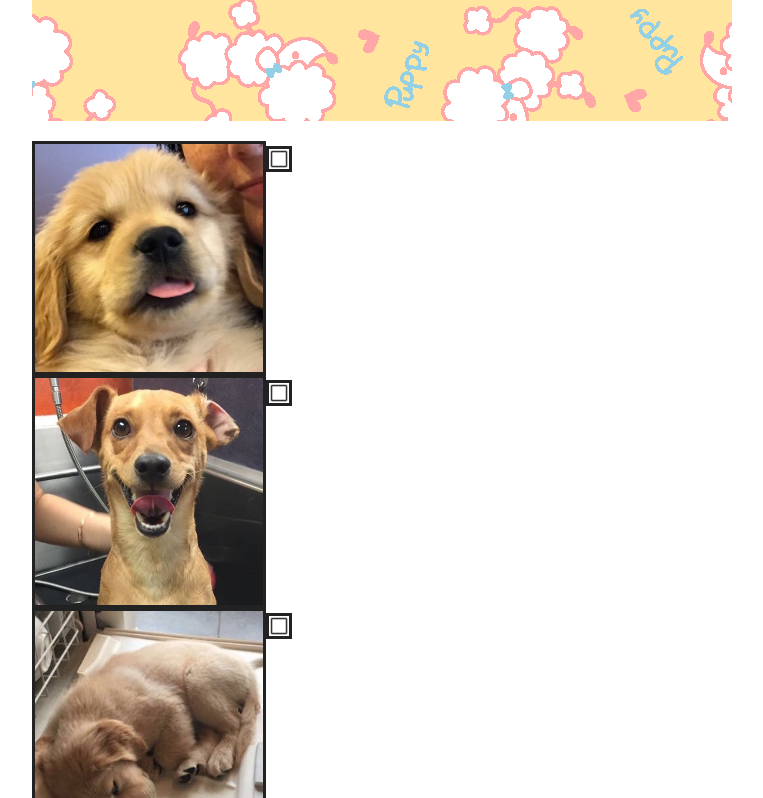
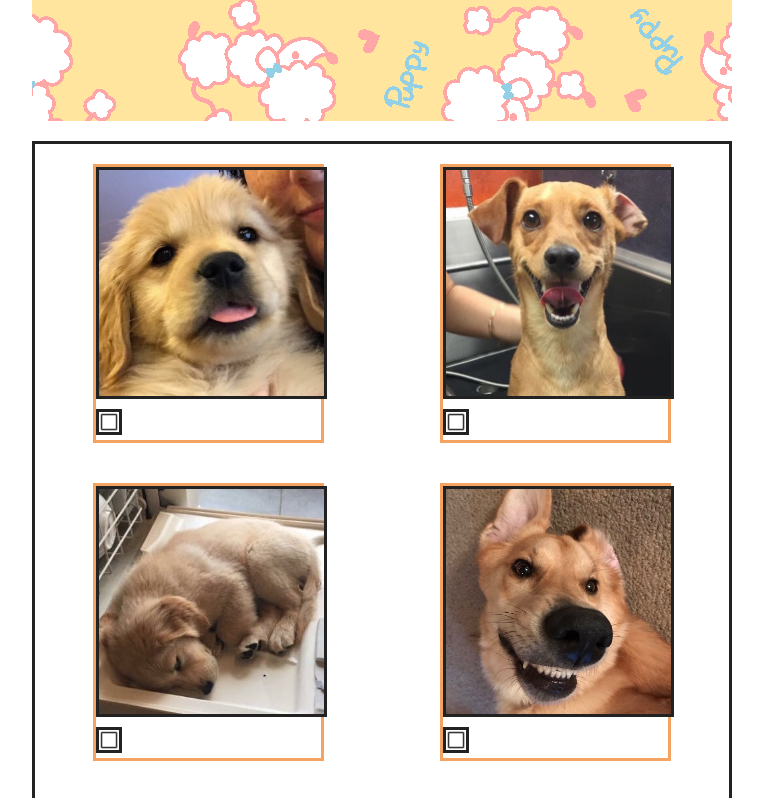
Before and after one commit to yayinternet/hw2-quiz-ext-violetguos, a browser extension: page index.html in a window 1280 px wide. Shown: the part 590-1388 px from the top of the page, without its empty margins (258-1021 px from the left). Drawn offline with Linux system fonts and the light colour scheme; a web font is replaced by a local one.

Commit message:
flexbox choices, but not 3 items each row

```diff
--- a/style.css
+++ b/style.css
@@ -1,16 +1,22 @@
 /* TODO(you): Write the CSS to finish the assignment! */
 
 .choice-grid div img {
-    width: 32.5%;
+    /*width: 32.5%;*/
+    max-width: 100%;
+    max-height: 100%;
     border: solid;
-    display: block;
 }
 
 .choice-grid div{
-    display: flex;
-    flex-wrap: wrap;
+    margin: 20px auto;
+    border: solid sandybrown;
+    width: 32.5%;
+
 }
 
-.checkbox{
-   display: block;
+.choice-grid{
+    display: flex;
+    border: solid;
+    flex-wrap: wrap;
+
 }
```
Also changed, not shown: index.html (+1 -1 lines).
